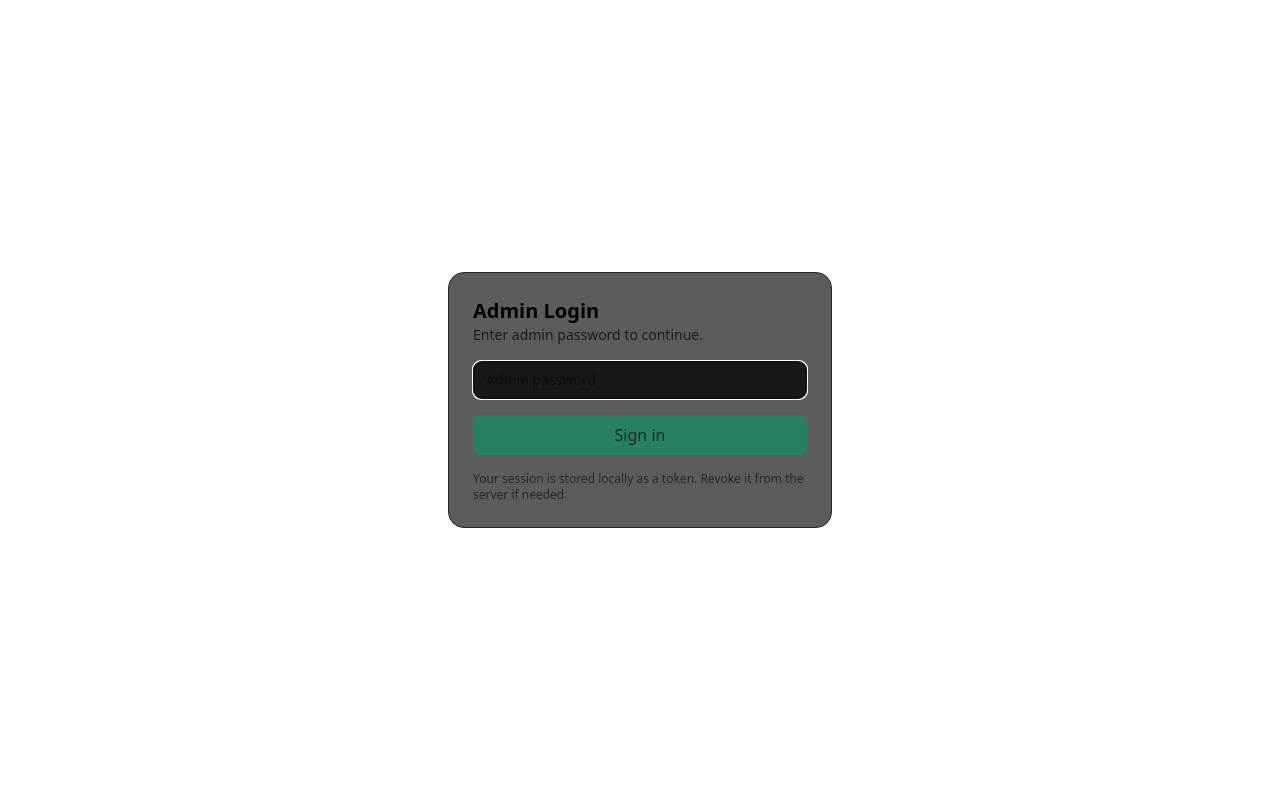
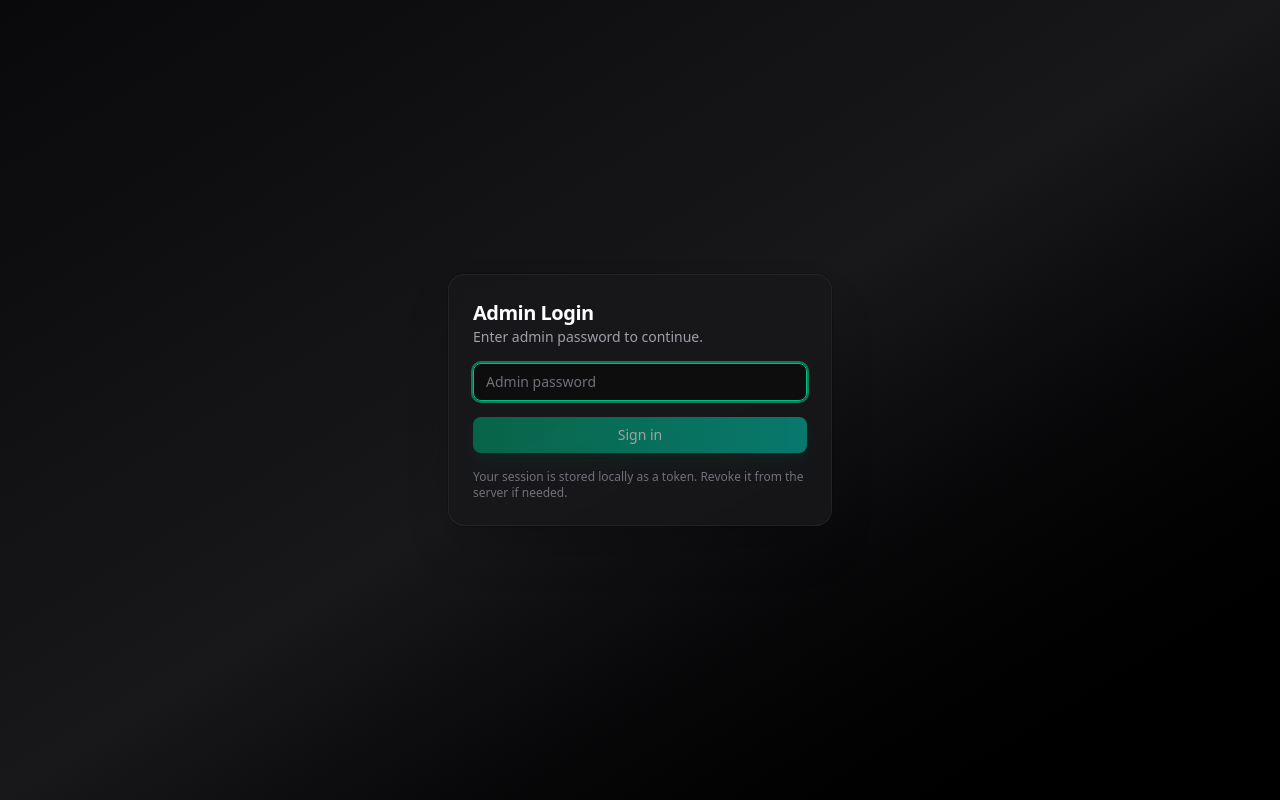
Before and after one commit to muhammadusama985/casino-telegram-app, a React (Vite) app: page /admin/login in a window 1280 px wide. Built offline with nearby package versions, Linux system fonts and the light colour scheme; what @tonconnect/ui-react would draw is missing.

Commit message:
login screen design

```diff
--- a/src/admin/AdminPages/AdminLogin.jsx
+++ b/src/admin/AdminPages/AdminLogin.jsx
@@ -23,30 +23,33 @@ export default function AdminLogin() {
   }
 
   return (
-    <div className="min-h-screen grid place-items-center p-4">
+    <div className="min-h-screen grid place-items-center p-4 bg-gradient-to-br from-zinc-950 via-zinc-900 to-black">
       <form
         onSubmit={submit}
-        className="w-full max-w-sm rounded-2xl border border-zinc-800 bg-zinc-900/70 p-6 space-y-4"
+        className="w-full max-w-sm rounded-2xl border border-zinc-800/80 bg-zinc-900/80 backdrop-blur-sm p-6 space-y-4 shadow-2xl ring-1 ring-black/20"
       >
         <div>
-          <div className="text-xl font-semibold">Admin Login</div>
-          <div className="text-sm opacity-70">Enter admin password to continue.</div>
+          <div className="text-xl font-semibold tracking-tight text-white">Admin Login</div>
+          <div className="text-sm text-zinc-400">Enter admin password to continue.</div>
         </div>
+
         <input
           type="password"
           autoFocus
           value={pass}
           onChange={(e) => setPass(e.target.value)}
           placeholder="Admin password"
-          className="w-full bg-zinc-900 border border-zinc-800 rounded-lg px-3 py-2 text-sm"
+          className="w-full bg-zinc-950/70 border border-zinc-800 rounded-lg px-3 py-2 text-sm text-white placeholder:text-zinc-500 outline-none focus:ring-2 focus:ring-emerald-500/60 focus:border-emerald-500 transition"
         />
+
         <button
           disabled={busy || !pass}
-          className="w-full px-3 py-2 rounded-lg bg-emerald-600 hover:bg-emerald-500 disabled:opacity-60"
+          className="w-full px-3 py-2 rounded-lg text-white text-sm bg-gradient-to-r from-emerald-600 to-teal-500 hover:from-emerald-500 hover:to-teal-400 disabled:opacity-60 disabled:cursor-not-allowed shadow-lg shadow-emerald-900/30 active:scale-[0.99] transition"
         >
           {busy ? "Signing in…" : "Sign in"}
         </button>
-        <div className="text-xs opacity-60">
+
+        <div className="text-xs text-zinc-500">
           Your session is stored locally as a token. Revoke it from the server if needed.
         </div>
       </form>
```
